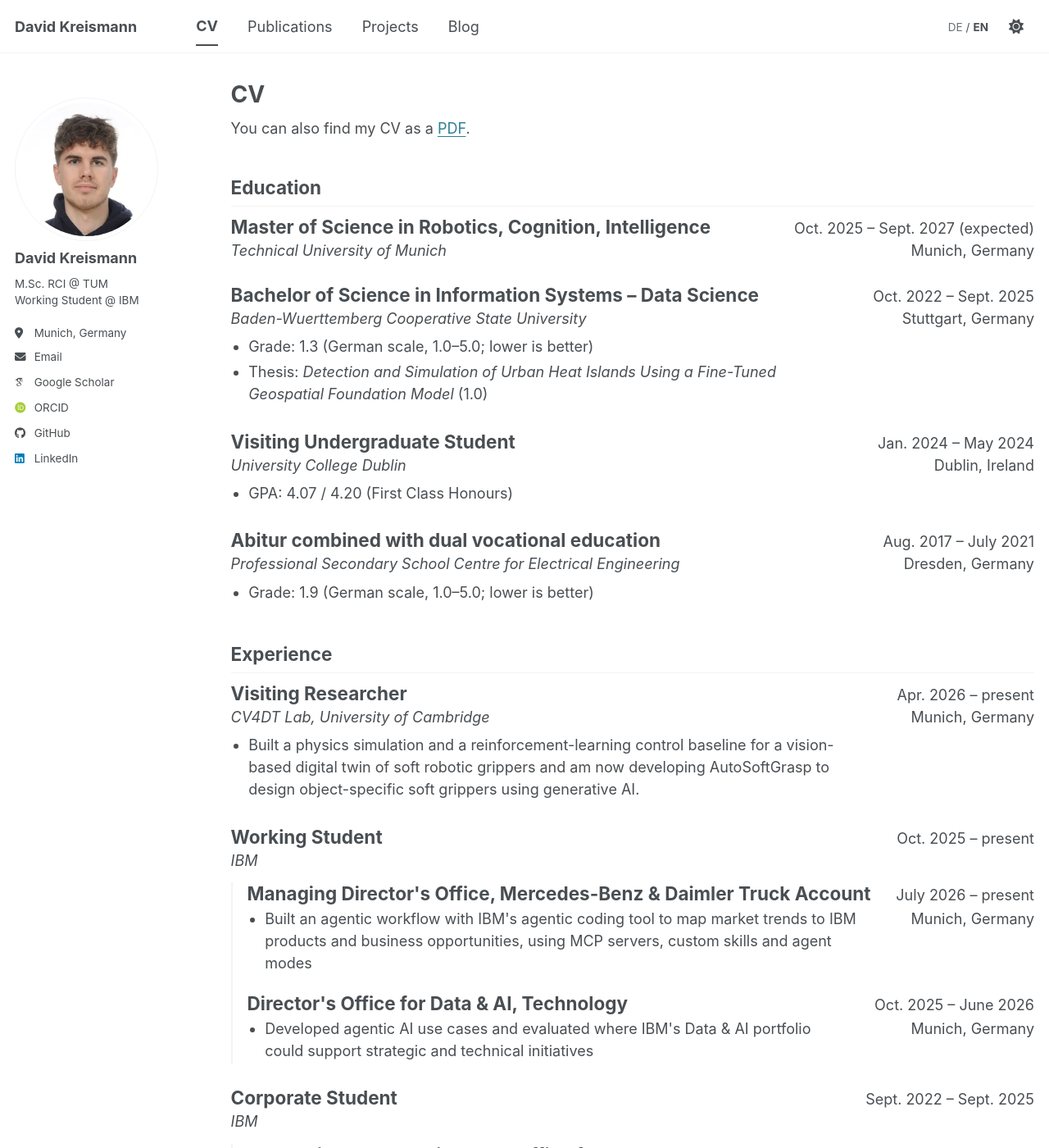
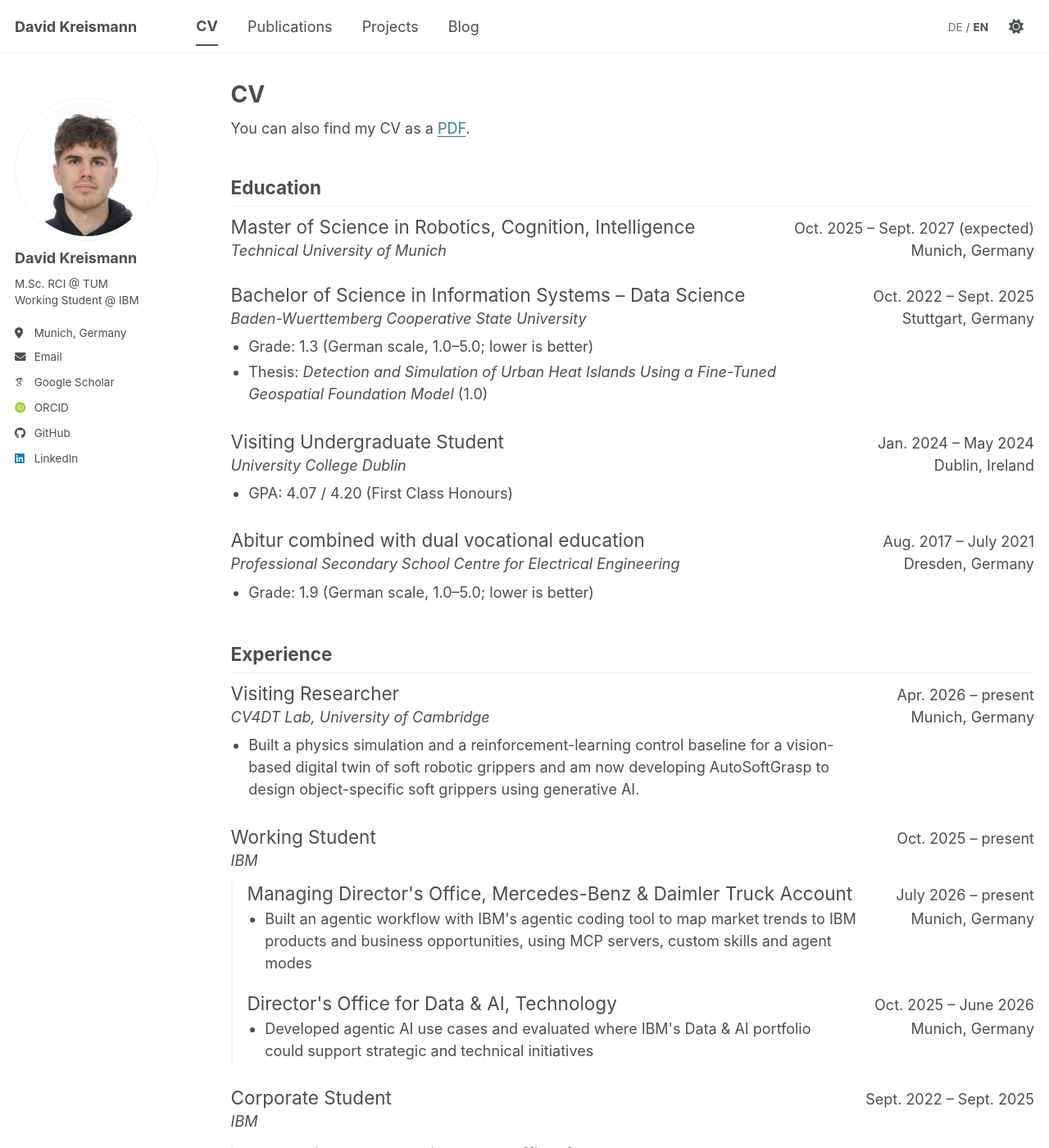
Before and after one commit to davidkreismann/davidkreismann.github.io, a Jekyll site: the page built from _pages/cv.md, in a window 1280 px wide and 1400 px high. Shown: the whole window at 82% size. Built offline with Jekyll 4.4.1, drawn with Linux system fonts in a browser that asks for light colours.

Commit message:
Use regular weight for CV entry titles

```diff
--- a/_sass/layout/_cv.scss
+++ b/_sass/layout/_cv.scss
@@ -59,7 +59,7 @@ $role-gap    : 1em;
 
 .cv-entry__title,
 .cv-role__title {
-  font-weight: bold;
+  font-weight: normal;
   font-size: $type-size-4;
   line-height: 1.2;
 }
```
